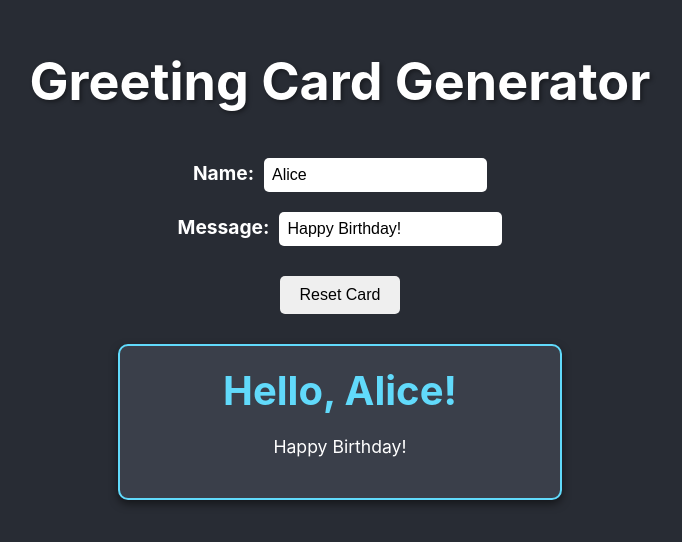
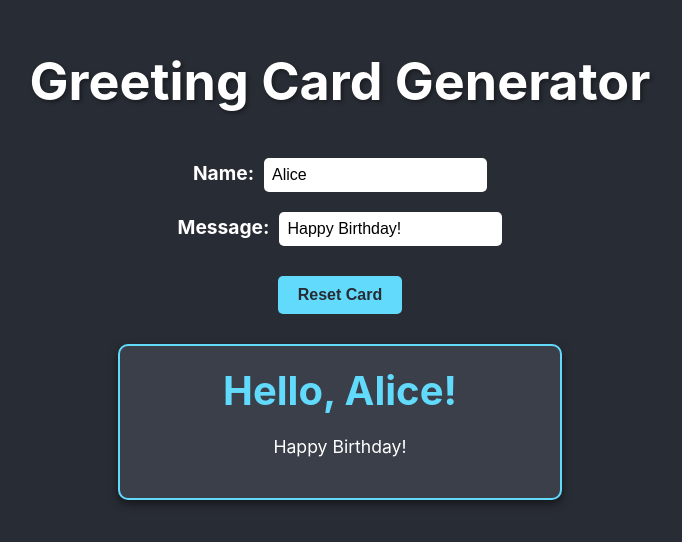
Before and after one commit to abhishekyadav-o9/hackathon-dummy-react-project, a React (Create React App) app: page / in a window 1280 px wide. Shown: the part 142-684 px from the top of the page, without its empty margins (300-982 px from the left). Built offline with nearby package versions, Linux system fonts and the light colour scheme.

Commit message:
fifteenth commit in dummy project

```diff
--- a/src/App.css
+++ b/src/App.css
@@ -49,6 +49,9 @@ button {
     border-radius: 5px;
     border: none;
     cursor: pointer;
+    background-color: #61dafb;
+    color: #282c34;
+    font-weight: bold;
 }
 
 .card {
```
